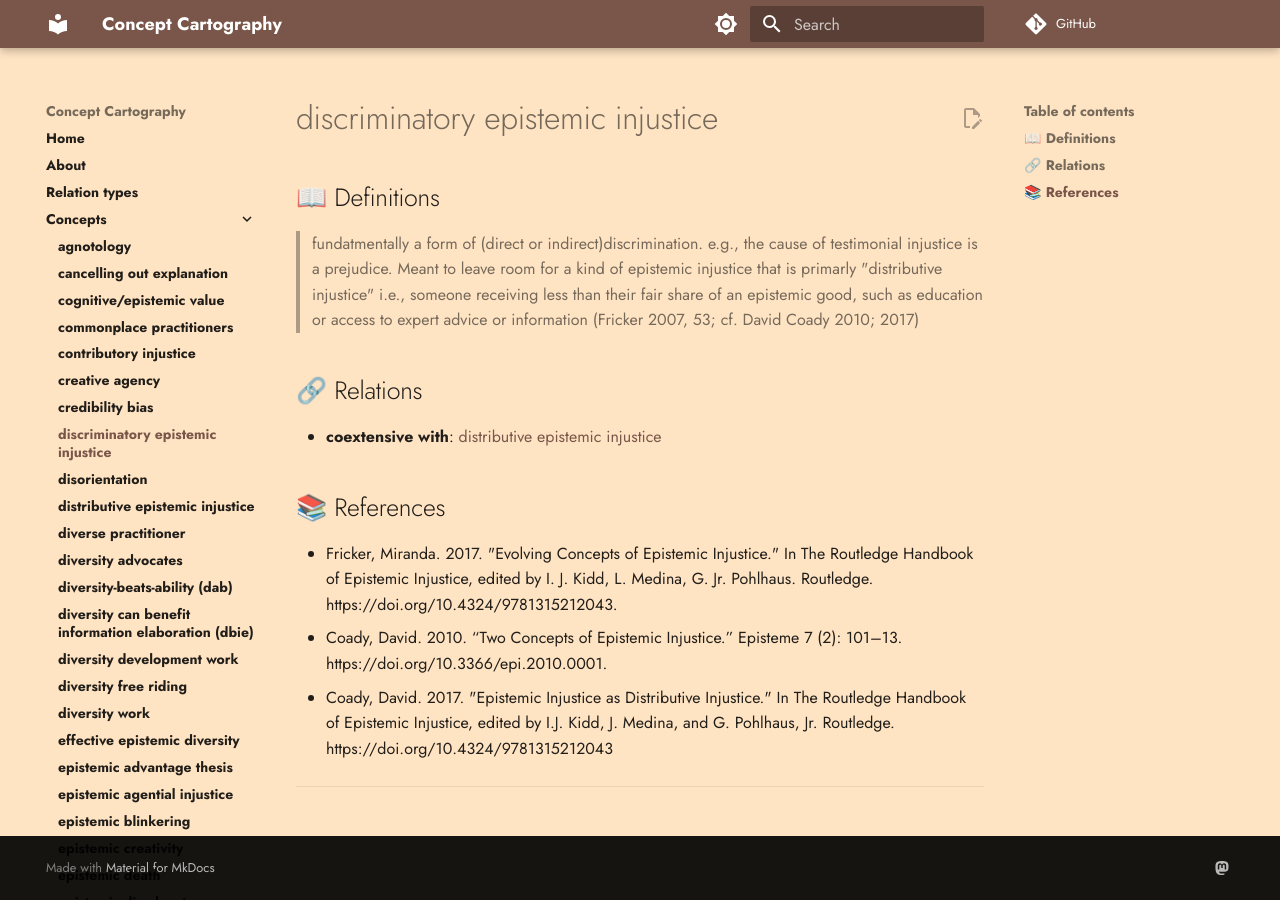
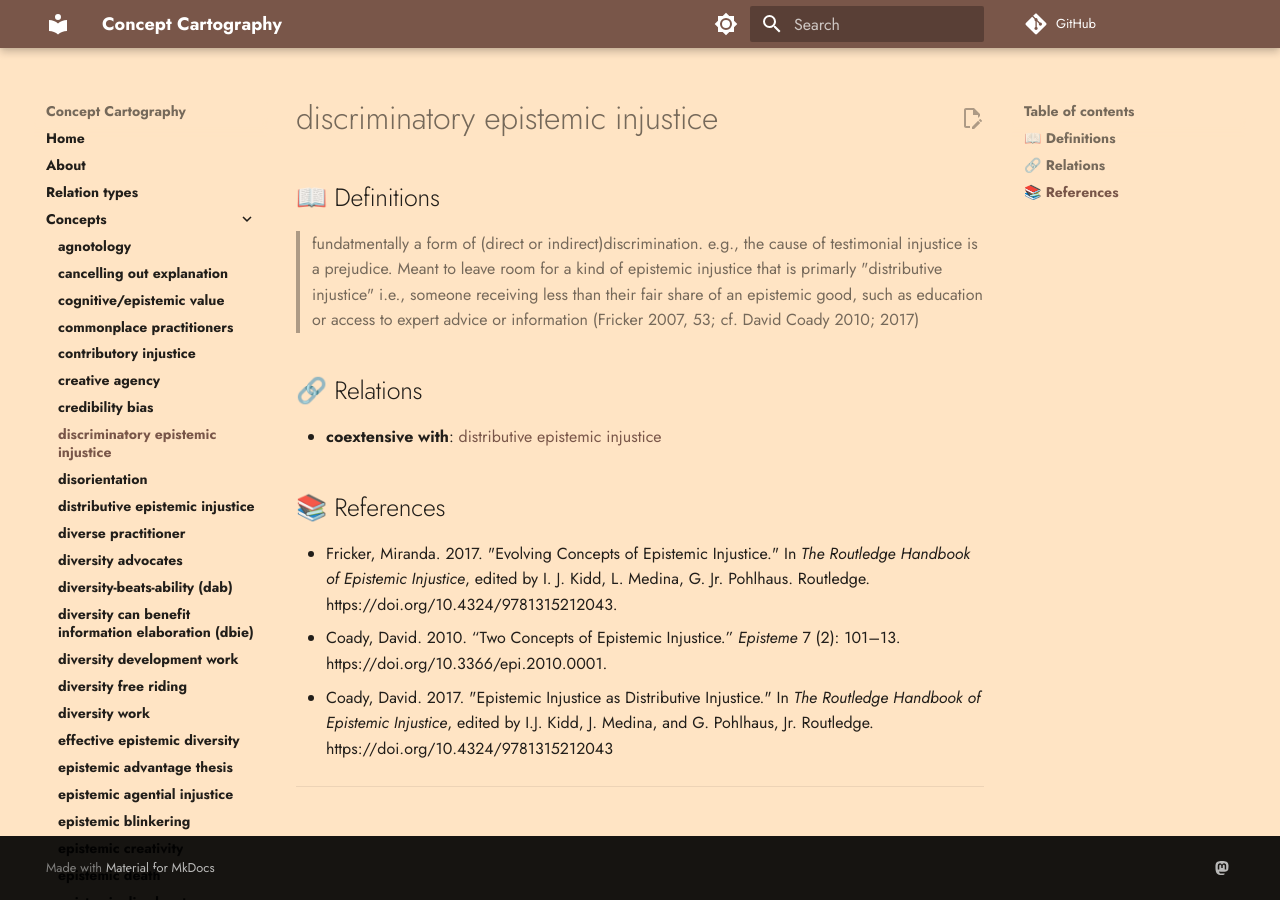
Before and after one commit to conceptcartography/conceptcartography, an MkDocs documentation site: the page built from docs/concepts/discriminatory-epistemic-injustice.md, in a window 1280 px wide. Built offline with MkDocs 1.6.1 and Material for MkDocs 9.7.7, drawn with Linux system fonts in a browser that asks for light colours; comment, search, counter and statistics services are not loaded; the version menu is left out.

```diff
--- a/docs/concepts/discriminatory-epistemic-injustice.md
+++ b/docs/concepts/discriminatory-epistemic-injustice.md
@@ -10,9 +10,9 @@
 
 ## 📚 References
 
-- Fricker, Miranda. 2017. "Evolving Concepts of Epistemic Injustice." In The Routledge Handbook of Epistemic Injustice, edited by I. J. Kidd, L. Medina, G. Jr. Pohlhaus. Routledge. https://doi.org/10.4324/9781315212043.
-- Coady, David. 2010. “Two Concepts of Epistemic Injustice.” Episteme 7 (2): 101–13. https://doi.org/10.3366/epi.2010.0001.
-- Coady, David. 2017. "Epistemic Injustice as Distributive Injustice." In The Routledge Handbook of Epistemic Injustice, edited by I.J. Kidd, J. Medina, and G. Pohlhaus, Jr. Routledge. https://doi.org/10.4324/9781315212043
+- Fricker, Miranda. 2017. "Evolving Concepts of Epistemic Injustice." In _The Routledge Handbook of Epistemic Injustice_, edited by I. J. Kidd, L. Medina, G. Jr. Pohlhaus. Routledge. https://doi.org/10.4324/9781315212043.
+- Coady, David. 2010. “Two Concepts of Epistemic Injustice.” _Episteme_ 7 (2): 101–13. https://doi.org/10.3366/epi.2010.0001.
+- Coady, David. 2017. "Epistemic Injustice as Distributive Injustice." In _The Routledge Handbook of Epistemic Injustice_, edited by I.J. Kidd, J. Medina, and G. Pohlhaus, Jr. Routledge. https://doi.org/10.4324/9781315212043
 
 ---
 
```
